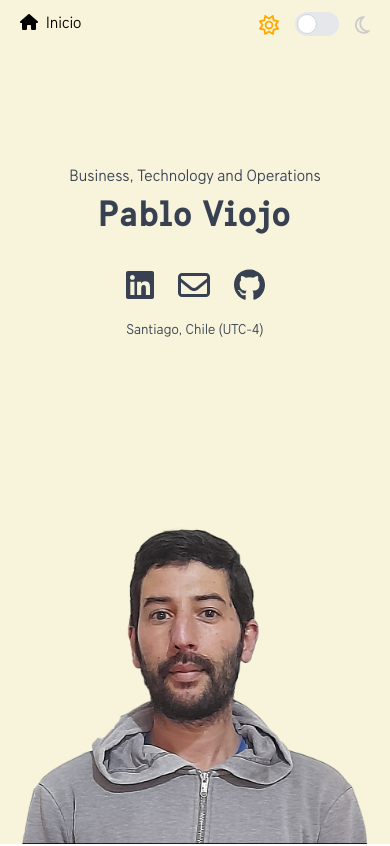
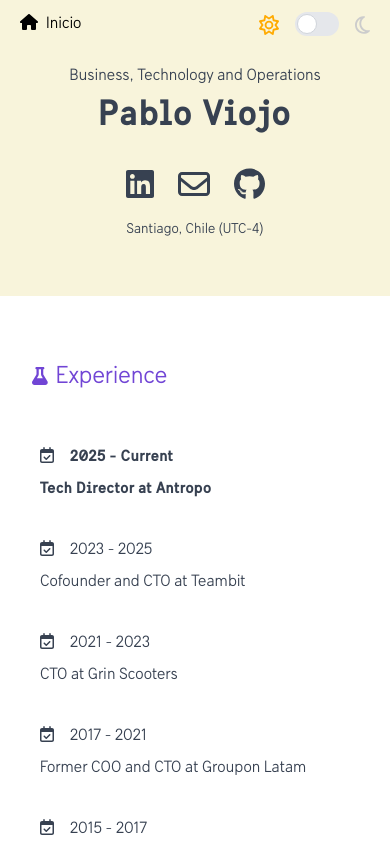
Before and after one commit to pviojo/portfolio, a Next.js app: page / in a window 390 px wide. Shown: the top 846 px of the page. Built offline with nearby package versions, Linux system fonts and the light colour scheme.

Commit message:
style: update hero image positioning and responsive layout on homepage

```diff
--- a/src/app/(public)/page.tsx
+++ b/src/app/(public)/page.tsx
@@ -31,8 +31,8 @@ export default async function Home() {
   return (
     <>
       <div className={`bg-marked dark:text-gray-100 text-gray-700`}>
-        <div className='inner'>
-          <div className='grid md:grid-cols-[1fr_400px] items-end h-[100dvh] md:h-auto md:pt-8'>
+        <div className='inner relative overflow-hidden'>
+          <div className='grid md:grid-cols-[1fr_400px] items-end  md:h-auto pt-8 pb-8 md:pb-0'>
             <div className='px-4 md:px-10 mt-8 mb-6 md:my-12 md:text-left text-center'>
               <div className='font-light md:text-base text-base block mb-2  '>
                 Business, Technology and Operations
@@ -71,15 +71,14 @@ export default async function Home() {
                 Santiago, Chile (UTC-4)
               </div>
             </div>
-            <div className='md:block justify-items-end'>
+            <div className='hidden md:block absolute bottom-[-10px] right-[50px] '>
               <Image
                 priority
-                src='/images/image-smooth.png'
+                src='/images/image.png'
                 alt=''
-                className='px-4 md:mt-6 mt-6'
-                width={200}
-                height={165}
-                style={{width: '100%', height: 'auto'}}
+                className='w-[300px]'
+                width={300}
+                height={300}
               />
             </div>
           </div>
```
Also changed, not shown: public/images/image.png.
